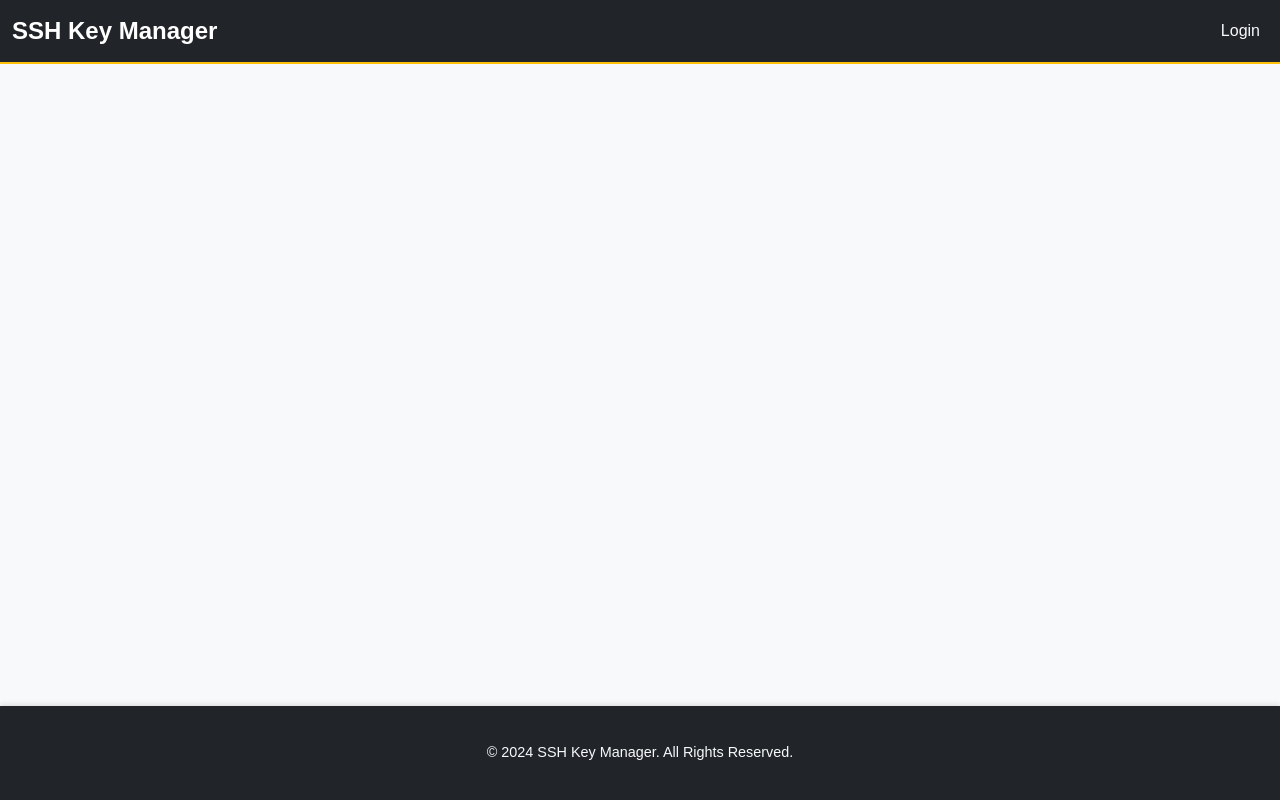
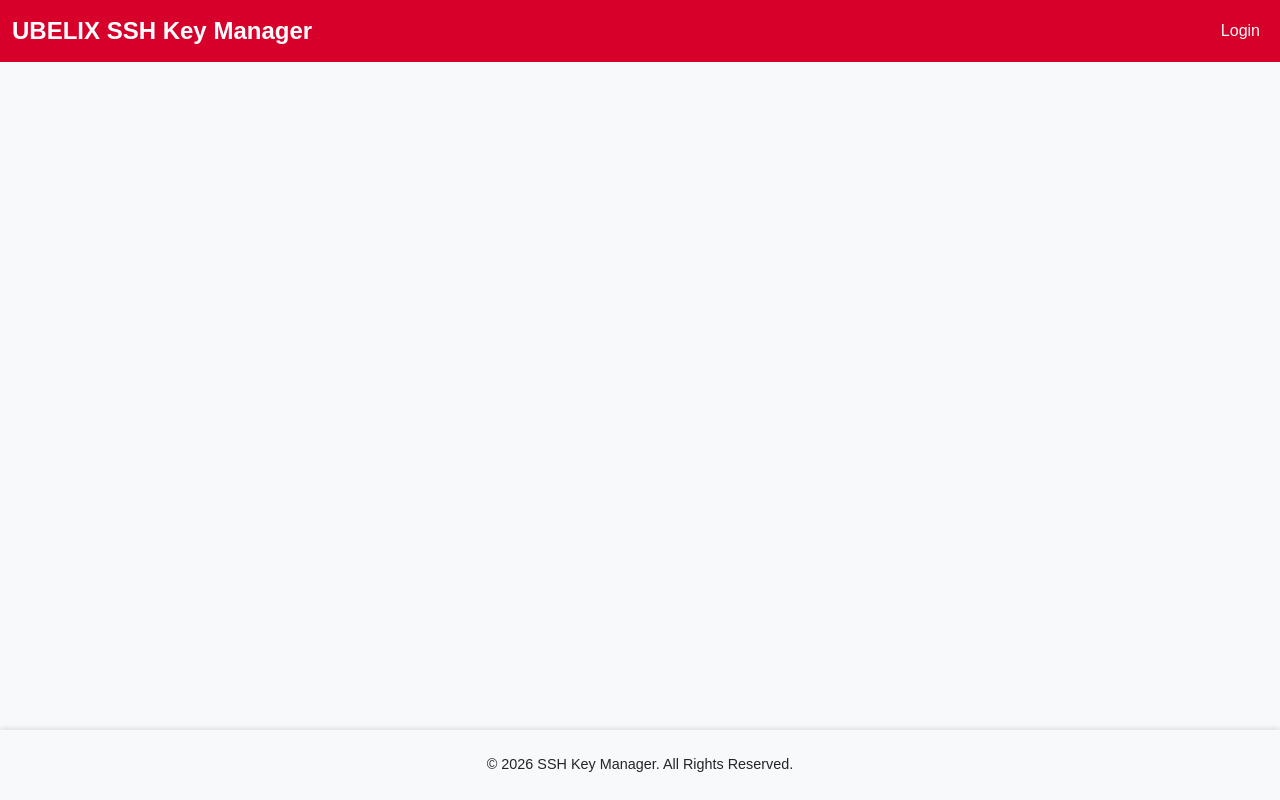
Before and after one commit to hpc-unibe-ch/ssh-keyservice, a Python web app: template ssh_keyservice/templates/layout.html in a window 1280 px wide. Run offline with Jinja, Linux system fonts and the light colour scheme; the template is opened without the code that fills it, so the values that code supplies are empty.

Commit message:
Reworked apperance

```diff
--- a/ssh_keyservice/static/css/styles.css
+++ b/ssh_keyservice/static/css/styles.css
@@ -13,8 +13,7 @@ body, html {
 
 /* Navbar */
 .navbar {
-    background-color: #343a40; /* Dark background */
-    border-bottom: 2px solid #ffc107; /* Add a highlight border */
+    background-color: #D6002B; /* Dark background */
 }
 
 .navbar-brand {
@@ -134,8 +133,6 @@ form {
 
 /* Footer */
 footer {
-    background-color: #343a40;
-    color: #f8f9fa;
     text-align: center;
     padding: 15px 0;
     position: relative;
--- a/ssh_keyservice/templates/layout.html
+++ b/ssh_keyservice/templates/layout.html
@@ -3,7 +3,7 @@
 <head>
     <meta charset="UTF-8">
     <meta name="viewport" content="width=device-width, initial-scale=1.0">
-    <title>SSH Key Manager</title>
+    <title>UBELIX SSH Key Manager</title>
     <!-- Bootstrap CSS -->
     <link href="https://cdn.jsdelivr.net/npm/bootstrap@5.3.3/dist/css/bootstrap.min.css" rel="stylesheet" integrity="sha384-QWTKZyjpPEjISv5WaRU9OFeRpok6YctnYmDr5pNlyT2bRjXh0JMhjY6hW+ALEwIH" crossorigin="anonymous">
     <!-- Custom CSS -->
@@ -13,9 +13,9 @@
     <!-- Bootstrap JS -->
     <script src="https://cdn.jsdelivr.net/npm/bootstrap@5.3.3/dist/js/bootstrap.bundle.min.js" integrity="sha384-YvpcrYf0tY3lHB60NNkmXc5s9fDVZLESaAA55NDzOxhy9GkcIdslK1eN7N6jIeHz" crossorigin="anonymous"></script>
     <!-- Navbar -->
-    <nav class="navbar navbar-expand-lg navbar-dark bg-dark">
+    <nav class="navbar navbar-expand-lg navbar-dark">
         <div class="container-fluid">
-            <a class="navbar-brand" href="{{ url_for('index') }}">SSH Key Manager</a>
+            <a class="navbar-brand" href="{{ url_for('index') }}">UBELIX SSH Key Manager</a>
             <button
                 class="navbar-toggler"
                 type="button"
@@ -72,9 +72,9 @@
     </div>
 
     <!-- Footer -->
-    <footer class="bg-dark text-light text-center py-3 mt-auto">
+    <footer class="text-dark text-center py-1 mt-auto">
         <div class="container">
-            <p class="mb-0">© 2024 SSH Key Manager. All Rights Reserved.</p>
+            <p class="mb-0">© 2026 SSH Key Manager. All Rights Reserved.</p>
         </div>
     </footer>
 </body>
```
